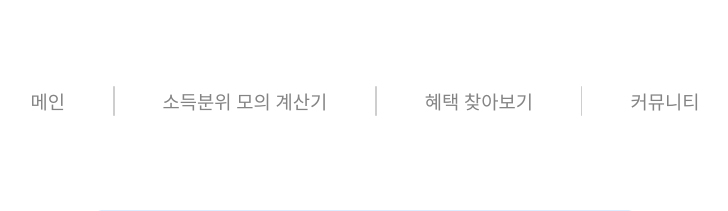
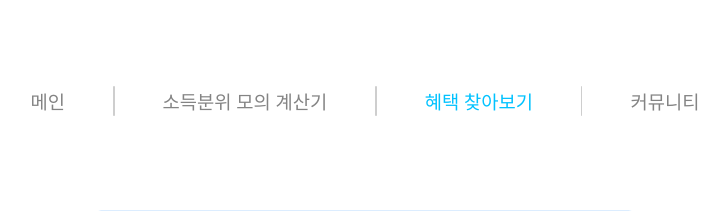
Before and after one commit to Sotong-benefit/Sotong-Backend, a Django app: page /findbenefit/ in a window 1280 px wide. Shown: the part 165-376 px from the top of the page, without its empty margins (275-1003 px from the left). Run offline with Django 4.2, Linux system fonts and the light colour scheme; some web fonts are replaced.

Commit message:
통통이, 혜택찾아보기 페이지 수정

```diff
--- a/Sotong/templates/TongTong.html
+++ b/Sotong/templates/TongTong.html
@@ -3,11 +3,7 @@
 
 {% block content %}
 
-<style>
-    a{
-        text-decoration: none;
-    }
-</style>
+
 
 <link rel="stylesheet" type="text/css" href="{% static 'css/TongTong.css' %}">
         <!-- 혜택 인증하고 통통이 받기 -->
--- a/Sotong/templates/find-benefit-bulletin.html
+++ b/Sotong/templates/find-benefit-bulletin.html
@@ -2,6 +2,12 @@
 {% load static %}
 
 {% block content %}
+
+<style>
+    #benefit-page-link{
+        color: var(--1, #00C2FF);
+    }
+</style>
 
 <link rel="stylesheet" type="text/css" href="{% static 'css/find-benefit-bulletin.css' %}">
 
```
